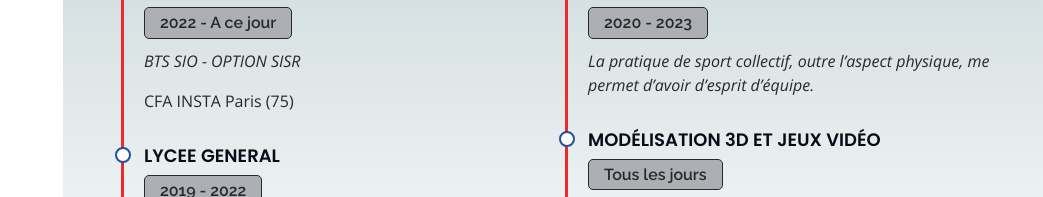
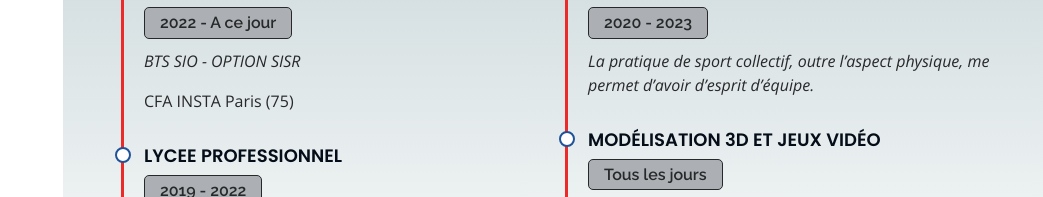
Before and after one commit to kirianbourlon/kirianbourlon-Portfolio, a plain HTML site: page index.html in a window 1280 px wide. Shown: the part 1905-2102 px from the top of the page, without its empty margins (237-1280 px from the left). Drawn offline with nearby package versions, Linux system fonts and the light colour scheme; files that its build step writes are made by us from their sources; animation ran at ten frames a second; files whose address does not match are found by name.

Commit message:
Update index.html

```diff
--- a/index.html
+++ b/index.html
@@ -318,7 +318,7 @@
             <p>CFA INSTA Paris (75)</p>
           </div>
           <div class="resume-item">
-            <h4>LYCEE GENERAL </h4>
+            <h4>LYCEE PROFESSIONNEL </h4>
             <h5>2019 - 2022</h5>
             <p><em>BAC PRO Les Métiers de la Sécurité <br> Mention Assez Bien</em></p>
             <p>Lycée privé Sainte-Catherine Labouré (75)</p>
```
